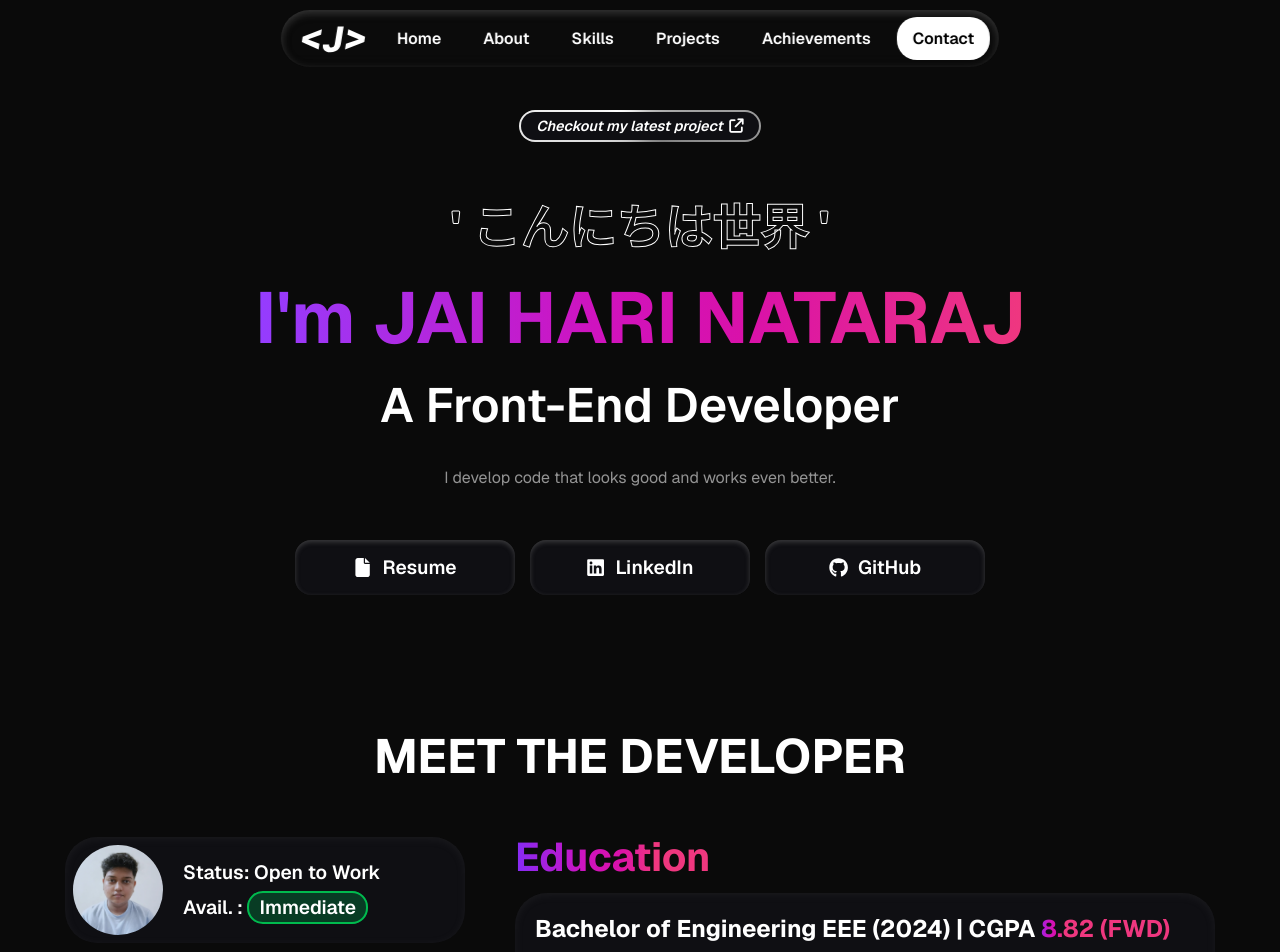
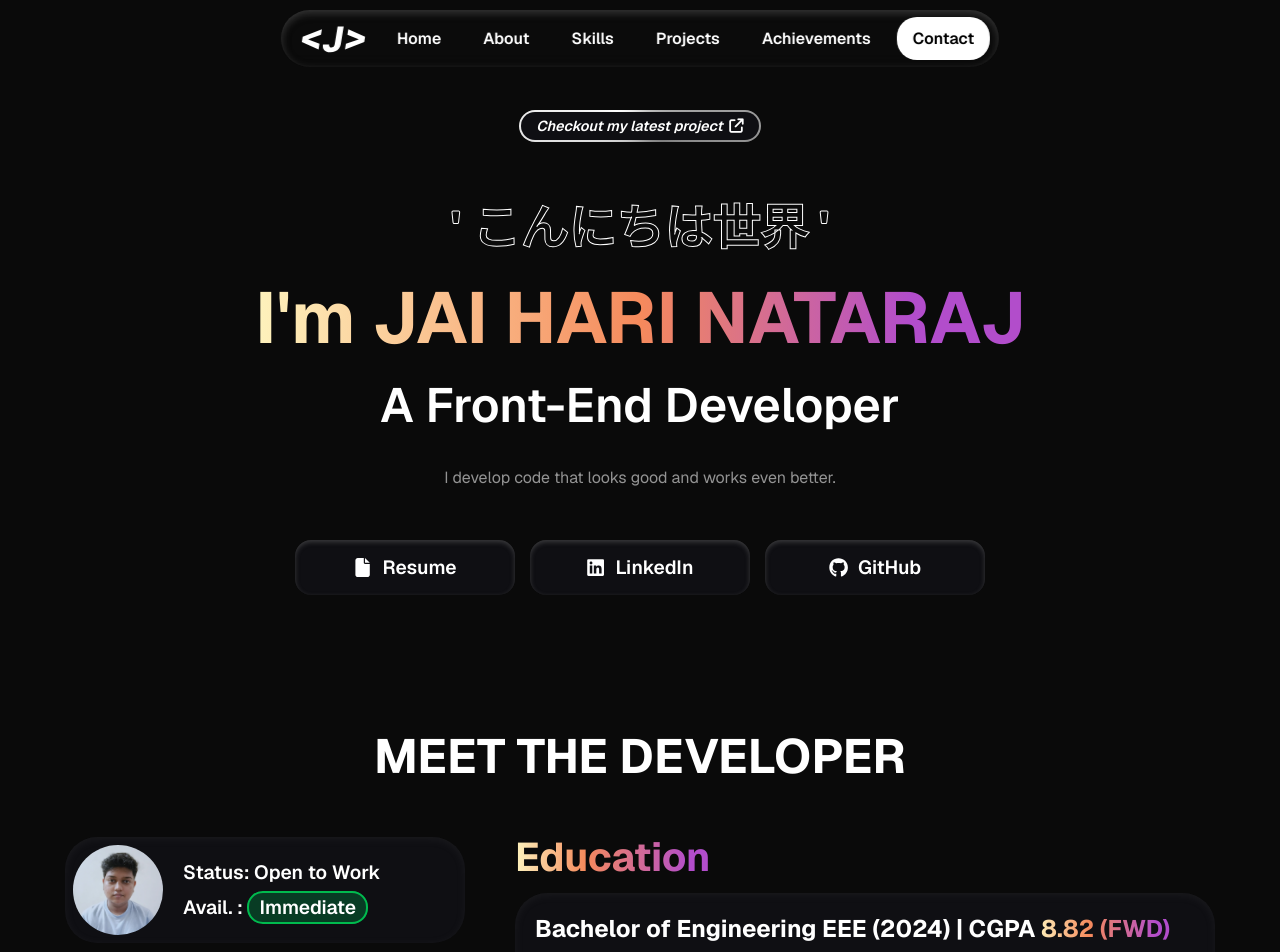
Before and after one commit to ijaihari/portfolio, a React (Vite) app: page / in a window 1280 px wide. Shown: the top 952 px of the page. Built offline with nearby package versions, Linux system fonts and the light colour scheme.

Commit message:
gradients update

```diff
--- a/src/styles/about.scss
+++ b/src/styles/about.scss
@@ -197,7 +197,7 @@
         &__title {
             font-size: 2.5rem;
             padding-bottom: 10px;
-            background: linear-gradient(to right, #852BF5 0%, #cf13bf 10%, #d911a9 15%, #ef377f 20%);
+           background: linear-gradient(to right, #fef3bd 0%, #f58a5c 10%, #b24dcb 25%);
             @include mixins.gradienttext;
 
             @media (max-width: 768px) {
@@ -218,7 +218,8 @@
                 color: white;
 
                 .highlight {
-                    background: linear-gradient(to right, #852BF5 0%, #cf13bf 10%, #d911a9 15%, #ef377f 20%);
+                   /*  background: linear-gradient(to right, #852BF5 0%, #cf13bf 10%, #d911a9 15%, #ef377f 20%); */
+                   background: linear-gradient(to right, #fef3bd 0%, #f58a5c 40%, #b24dcb 90%);
                     @include mixins.gradienttext;
                 }
             }
--- a/src/styles/certificates.scss
+++ b/src/styles/certificates.scss
@@ -47,7 +47,8 @@
         transform: scale(1.03);
 
         .cert-title {
-            background: linear-gradient(to right, #852BF5 0%, #cf13bf 15%, #d911a9 40%, #ef377f 55%);
+            /* background: linear-gradient(to right, #852BF5 0%, #cf13bf 15%, #d911a9 40%, #ef377f 55%); */
+            background: linear-gradient(to right, #fef3bd 0%, #f58a5c 15%, #b24dcb 50%);
             @include mixins.gradienttext;
         }
 
@@ -72,12 +73,6 @@
         margin-top: 10px;
         font-weight: bold;
         padding: 0 5px;
-
-        &:hover {
-            background: linear-gradient(to right, #852BF5 0%, #cf13bf 15%, #d911a9 40%, #ef377f 55%);
-            @include mixins.gradienttext;
-        }
-
     }
 
     .cert-issuer {
--- a/src/styles/contact.scss
+++ b/src/styles/contact.scss
@@ -39,7 +39,8 @@
 
     h3 {
       font-size: 2.5rem;
-      background: linear-gradient(to right, #852BF5 0%, #cf13bf 10%, #d911a9 15%, #ef377f 25%);
+     /*  background: linear-gradient(to right, #852BF5 0%, #cf13bf 10%, #d911a9 15%, #ef377f 25%); */
+     background: linear-gradient(to right, #fef3bd 0%, #f58a5c 15%, #b24dcb 35%);
       @include mixins.gradienttext;
 
       @media (max-width: 768px) {
@@ -57,7 +58,8 @@
     h3 {
       font-size: 2.5rem;
       padding-bottom: 10px;
-      background: linear-gradient(to right, #852BF5 0%, #cf13bf 10%, #d911a9 15%, #ef377f 20%);
+      /* background: linear-gradient(to right, #852BF5 0%, #cf13bf 10%, #d911a9 15%, #ef377f 20%); */
+      background: linear-gradient(to right, #fef3bd 0%, #f58a5c 10%, #b24dcb 20%);
       @include mixins.gradienttext;
 
       @media (max-width: 768px) {
--- a/src/styles/hero.scss
+++ b/src/styles/hero.scss
@@ -91,11 +91,7 @@
         font-size: 4.5rem;
         font-weight: bold;
         /* background: linear-gradient(to right, #943dff 0%, #cf13bf 44%, #d911a9 64%, #ef377f 100%); */
-        background: -webkit-linear-gradient(to right, #943dff 0%, #cf13bf 44%, #d911a9 64%, #ef377f 100%);
-        background: -moz-linear-gradient(to right, #943dff 0%, #cf13bf 44%, #d911a9 64%, #ef377f 100%);
-        background: -o-linear-gradient(to right, #943dff 0%, #cf13bf 44%, #d911a9 64%, #ef377f 100%);
-        background: -ms-linear-gradient(to right, #943dff 0%, #cf13bf 44%, #d911a9 64%, #ef377f 100%);
-        background: linear-gradient(to right, #943dff 0%, #cf13bf 44%, #d911a9 64%, #ef377f 100%);
+        background: linear-gradient(to right, #fef3bd 0%, #f58a5c 50%, #b24dcb 85%);
         @include mixins.gradienttext;
     }
 
--- a/src/styles/project.scss
+++ b/src/styles/project.scss
@@ -49,7 +49,8 @@
         transform: scale(1.03);
 
         .pro-title {
-            background: linear-gradient(to right, #852BF5 0%, #cf13bf 15%, #d911a9 40%, #ef377f 55%);
+          /*   background: linear-gradient(to right, #852BF5 0%, #cf13bf 15%, #d911a9 40%, #ef377f 55%); */
+          background: linear-gradient(to right, #fef3bd 0%, #f58a5c 20%, #b24dcb 50%);
             @include mixins.gradienttext;
         }
 
```
Also changed, not shown: public/logos/favicon.svg.
